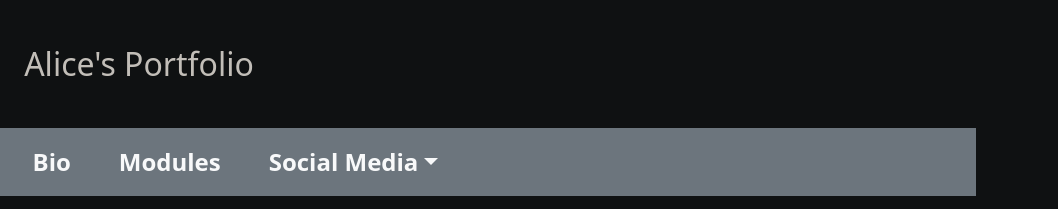
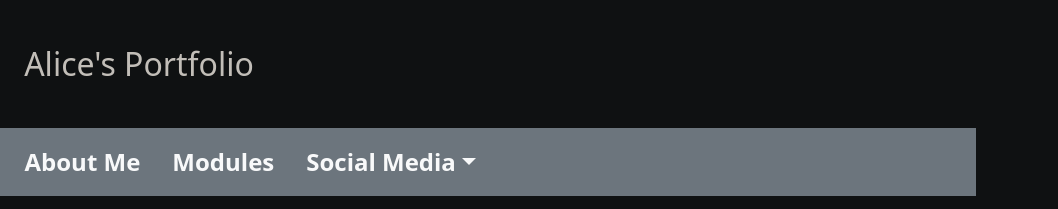
Before and after one commit to Loliniel/loliniel.github.io, a plain HTML site: page index.html in a window 1280 px wide. Shown: the top 209 px of the page, 222-1280 px from the left. Drawn offline with nearby package versions, Linux system fonts and the light colour scheme.

Commit message:
Add files via upload

```diff
--- a/index.html
+++ b/index.html
@@ -30,9 +30,9 @@
 					<div class="container-fluid fs-4 fw-bold">
 						<div class="navbar-collapse" id="navbarSupportedContent">
 							<ul class="navbar-nav me-auto mb-2 mb-lg-0">
-								<li class="nav-item px-3"><a class="nav-link link-light" href="#" onclick="showBio()">Bio</a></li>
-								<li class="nav-item px-3"><a class="nav-link link-light" href="#" onclick="showModules()">Modules</a></li>
-								<li class="nav-item px-3 dropdown">
+								<li class="nav-item px-2"><a class="nav-link link-light" href="#" onclick="showBio()">About Me</a></li>
+								<li class="nav-item px-2"><a class="nav-link link-light" href="#" onclick="showModules()">Modules</a></li>
+								<li class="nav-item px-2 dropdown">
 									<a href="#" class="nav-link dropdown-toggle link-light" id="navbar-socials" role="button" data-bs-toggle="dropdown" data-bs-target="#navbarSupportedContent" aria-expanded="false">Social Media</a>
 									<ul class="dropdown-menu bg-secondary" aria-labelledby="navbar-socials">
 										<li><a href="https://github.com/Loliniel" class="dropdown-item link-light fw-bold">Github</a></li>
```
